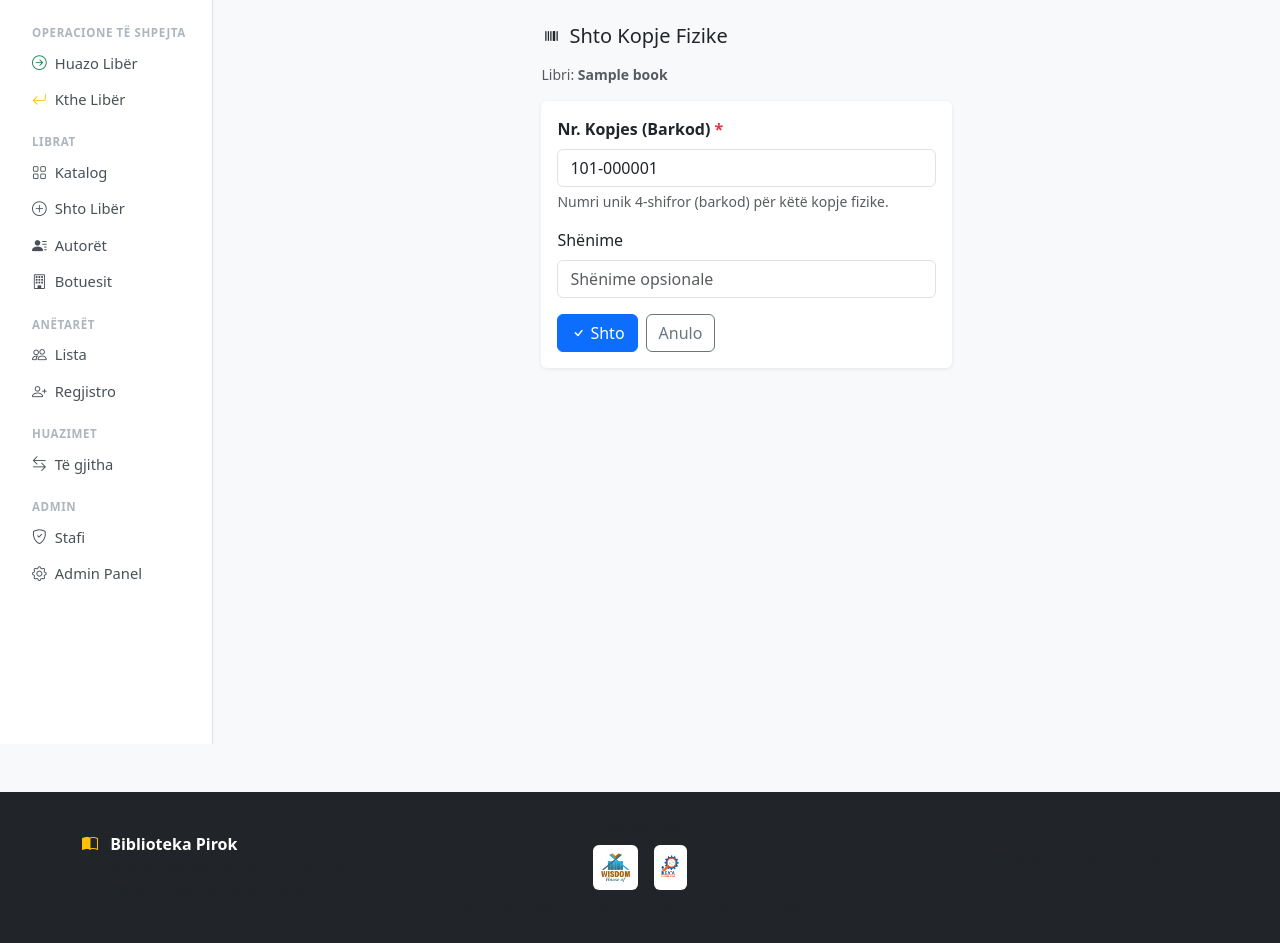
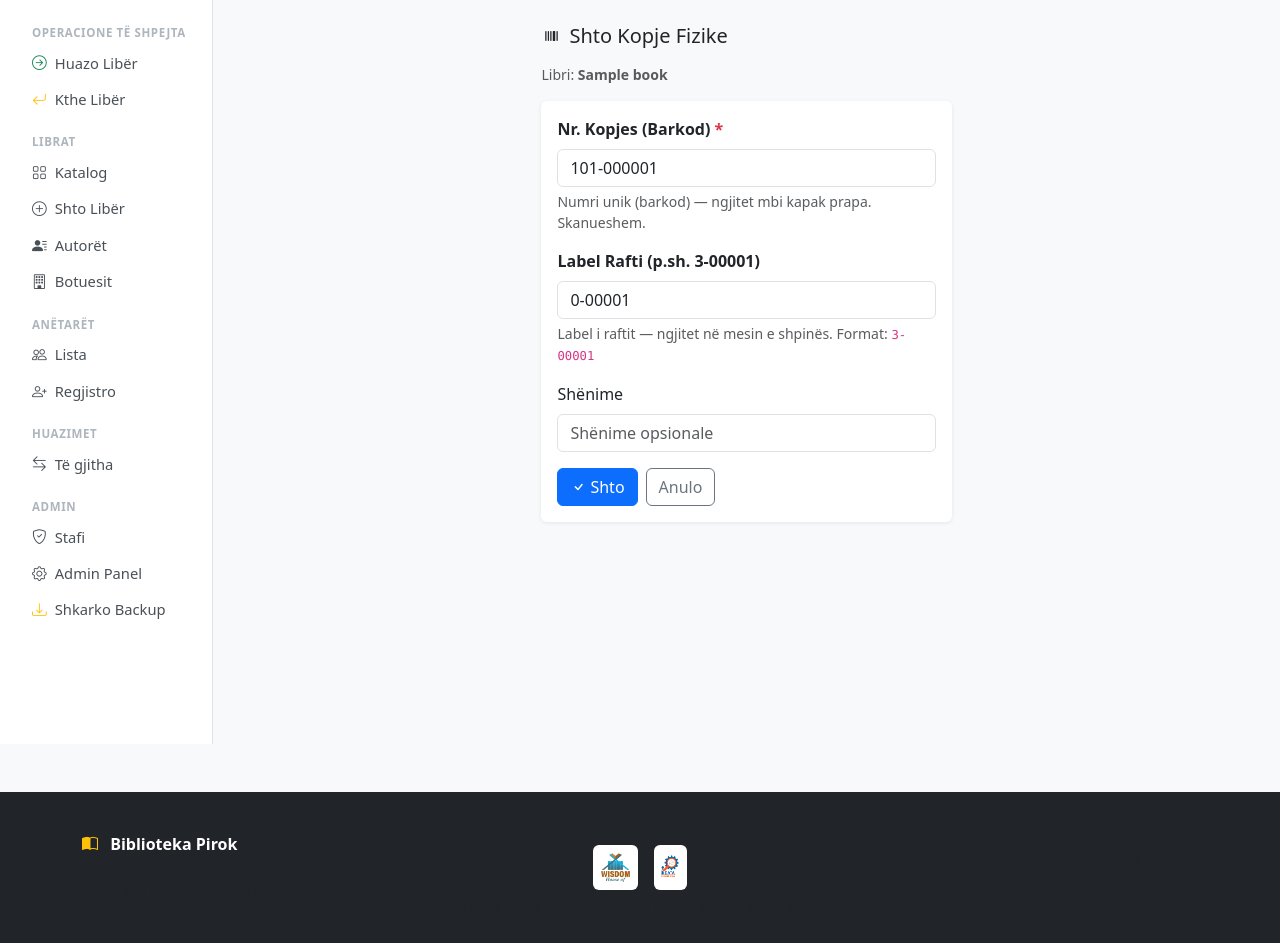
Before and after one commit to MuhamedAdemi/biblioteka-pirok, a Django app: page /librat/00000000-0000-0000-0000-000000000001/kopje/shto/ in a window 1280 px wide. Shown: the part 56-999 px from the top of the page. Run offline with Django 4.2, Linux system fonts and the light colour scheme; a user stored in the database is signed in; tables that the repository leaves empty hold one stand-in row (values such as "Sample post").

Commit message:
V9: shelf_label, backup download, barcode antari

```diff
--- a/libra/forms.py
+++ b/libra/forms.py
@@ -67,9 +67,10 @@ BookAuthorFormSet = inlineformset_factory(
 class BookCopyForm(forms.ModelForm):
     class Meta:
         model = BookCopy
-        fields = ['copy_number', 'notes']
+        fields = ['copy_number', 'shelf_label', 'notes']
         widgets = {
-            'copy_number': forms.TextInput(attrs={'class': 'form-control', 'placeholder': 'p.sh. 0001'}),
+            'copy_number': forms.TextInput(attrs={'class': 'form-control', 'placeholder': 'p.sh. 101-000001'}),
+            'shelf_label': forms.TextInput(attrs={'class': 'form-control', 'placeholder': 'p.sh. 3-00001'}),
             'notes': forms.TextInput(attrs={'class': 'form-control', 'placeholder': 'Shënime opsionale'}),
         }
 
--- a/libra/models.py
+++ b/libra/models.py
@@ -118,6 +118,7 @@ class BookAuthor(models.Model):
 class BookCopy(models.Model):
     book = models.ForeignKey(Book, on_delete=models.CASCADE, related_name='copies', verbose_name="Libri")
     copy_number = models.CharField(max_length=14, unique=True, verbose_name="Nr. Kopjes (Barkod)")
+    shelf_label = models.CharField(max_length=12, blank=True, verbose_name="Label Rafti (p.sh. 3-00001)")
     notes = models.CharField(max_length=200, blank=True, verbose_name="Shënime")
 
     class Meta:
@@ -130,6 +131,26 @@ class BookCopy(models.Model):
 
     def is_available(self):
         return not self.loan_set.filter(status__in=['active', 'overdue']).exists()
+
+    @classmethod
+    def suggest_shelf_label(cls, class_number=''):
+        if not class_number:
+            return ''
+        try:
+            first_digit = str(int(float(class_number.strip()[0])))
+        except (ValueError, IndexError):
+            first_digit = '0'
+        last = cls.objects.filter(
+            shelf_label__startswith=f'{first_digit}-'
+        ).order_by('-shelf_label').first()
+        if last and last.shelf_label:
+            try:
+                num = int(last.shelf_label.split('-')[1]) + 1
+            except (ValueError, IndexError):
+                num = 1
+        else:
+            num = 1
+        return f"{first_digit}-{str(num).zfill(5)}"
 
     @classmethod
     def next_copy_number(cls, language='sq'):
--- a/libra/templates/libra/book_copy_form.html
+++ b/libra/templates/libra/book_copy_form.html
@@ -13,7 +13,12 @@
           <div class="mb-3">
             <label class="form-label fw-semibold">{{ form.copy_number.label }} <span class="text-danger">*</span></label>
             {{ form.copy_number }}
-            <small class="text-muted d-block mt-1">Numri unik 4-shifror (barkod) për këtë kopje fizike.</small>
+            <small class="text-muted d-block mt-1">Numri unik (barkod) — ngjitet mbi kapak prapa. Skanueshem.</small>
+          </div>
+          <div class="mb-3">
+            <label class="form-label fw-semibold">{{ form.shelf_label.label }}</label>
+            {{ form.shelf_label }}
+            <small class="text-muted d-block mt-1">Label i raftit — ngjitet në mesin e shpinës. Format: <code>3-00001</code></small>
           </div>
           <div class="mb-3">
             <label class="form-label">{{ form.notes.label }}</label>
--- a/libra/urls.py
+++ b/libra/urls.py
@@ -53,6 +53,9 @@ urlpatterns = [
     path('kthe/', views.quick_return, name='quick_return'),
     path('huazo/', views.quick_loan, name='quick_loan'),
 
+    # Backup
+    path('backup/', views.backup_download, name='backup_download'),
+
     # Staff management (superuser only)
     path('stafi/', views.staff_list, name='staff_list'),
     path('stafi/shto/', views.staff_create, name='staff_create'),
--- a/libra/views.py
+++ b/libra/views.py
@@ -265,7 +265,8 @@ def book_copy_add(request, pk):
             return redirect('book_copy_list', pk=pk)
     else:
         form = BookCopyForm(initial={
-            'copy_number': BookCopy.next_copy_number(language=book.language)
+            'copy_number': BookCopy.next_copy_number(language=book.language),
+            'shelf_label': BookCopy.suggest_shelf_label(book.class_number),
         })
     return render(request, 'libra/book_copy_form.html', {'form': form, 'book': book})
 
@@ -592,6 +593,24 @@ def quick_loan(request):
 # ── STAFF MANAGEMENT ──────────────────────────────────────────────────────────
 
 @login_required
+def backup_download(request):
+    if not request.user.is_superuser:
+        messages.error(request, 'Vetëm super-admini mund të shkarkojë backup.')
+        return redirect('home')
+    from django.core.management import call_command
+    from django.http import HttpResponse
+    import io
+    from datetime import datetime
+    buf = io.StringIO()
+    call_command('dumpdata', 'libra', indent=2, stdout=buf)
+    content = buf.getvalue()
+    timestamp = datetime.now().strftime('%Y-%m-%d_%H-%M')
+    response = HttpResponse(content, content_type='application/json; charset=utf-8')
+    response['Content-Disposition'] = f'attachment; filename="backup_biblioteka_{timestamp}.json"'
+    return response
+
+
+@login_required
 def staff_list(request):
     if not request.user.is_superuser:
         messages.error(request, 'Vetëm super-admini mund të menaxhojë stafin.')
--- a/templates/base.html
+++ b/templates/base.html
@@ -109,6 +109,7 @@
       <ul class="nav flex-column mb-2">
         <li><a class="nav-link {% if request.resolver_match.url_name == 'staff_list' %}active{% endif %}" href="{% url 'staff_list' %}"><i class="bi bi-shield-check me-2"></i>Stafi</a></li>
         <li><a class="nav-link" href="{% url 'admin:index' %}"><i class="bi bi-gear me-2"></i>Admin Panel</a></li>
+        <li><a class="nav-link" href="{% url 'backup_download' %}"><i class="bi bi-download me-2 text-warning"></i>Shkarko Backup</a></li>
       </ul>
       {% endif %}
     </nav>
```
Also changed, not shown: libra/management/commands/backup_data.py (added, +25 -0 lines), libra/management/__init__.py (added), libra/management/commands/__init__.py (added), libra/migrations/0003_bookcopy_shelf_label.py (added).
